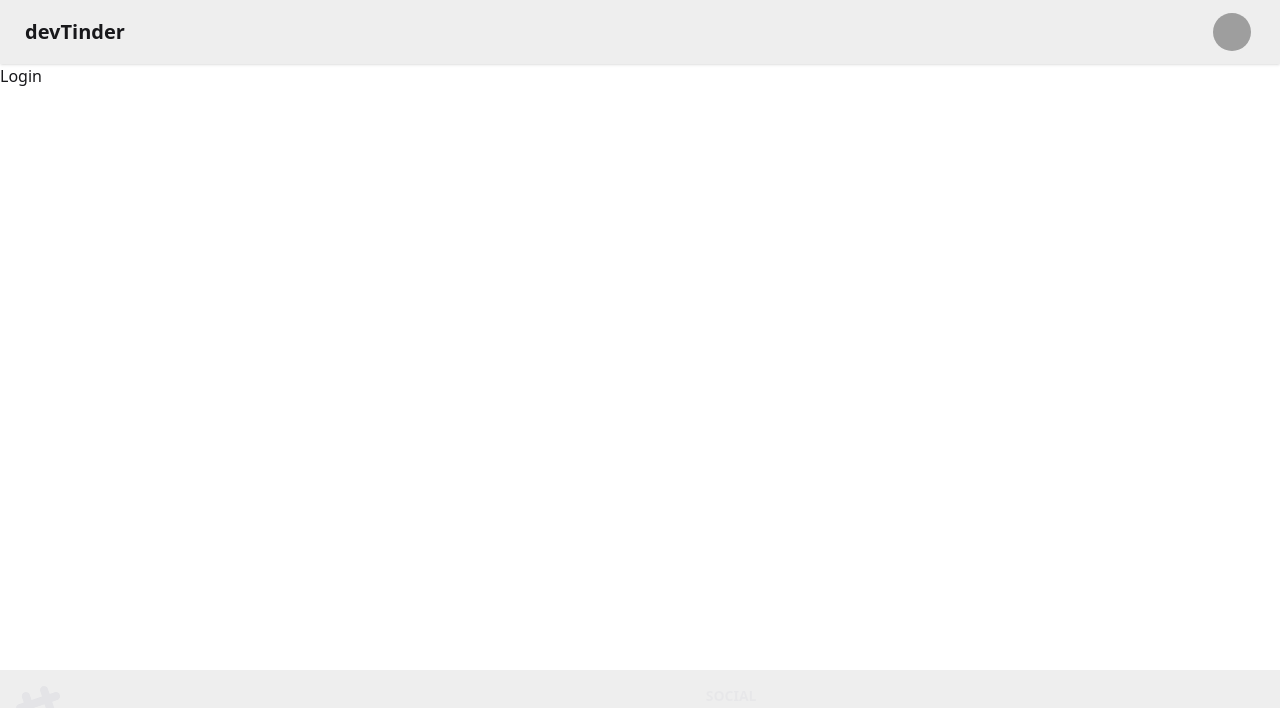
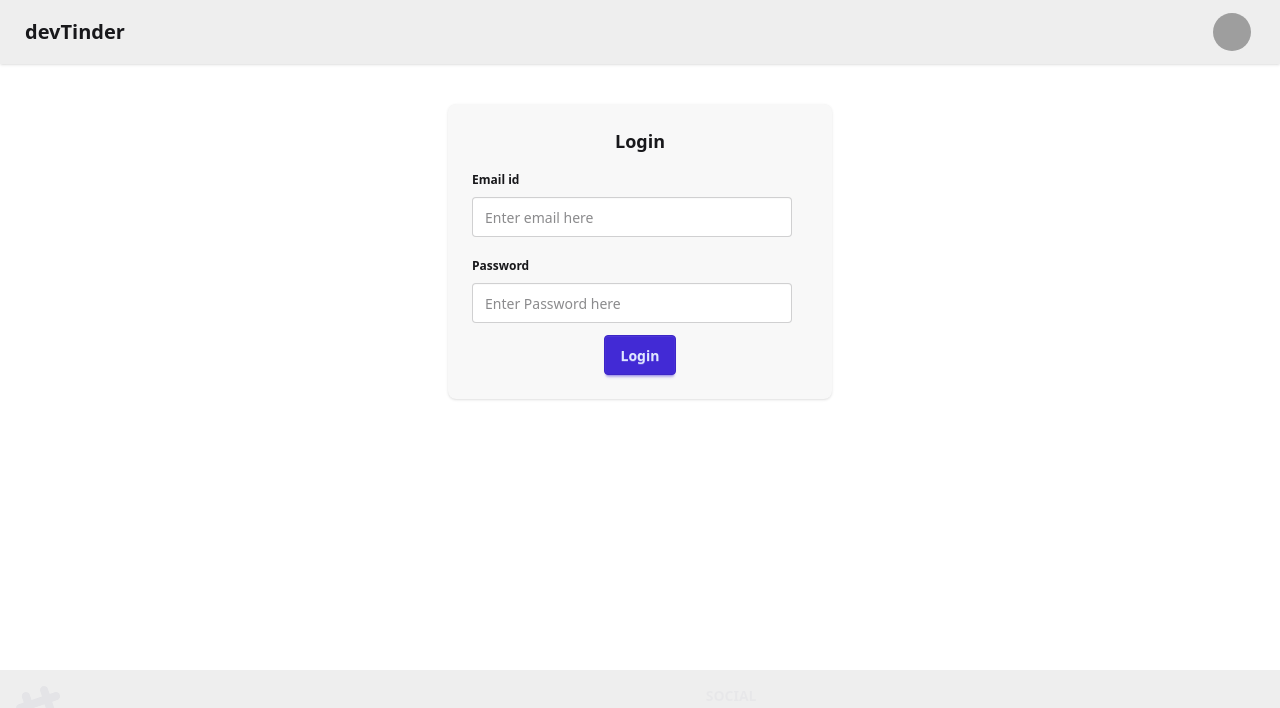
Before and after one commit to sagarkataria/sk-devTinder, a React (Vite) app: page /login in a window 1280 px wide. Shown: the top 708 px of the page. Built offline with nearby package versions, Linux system fonts and the light colour scheme; grey boxes are pictures that could not be loaded.

Commit message:
feat: add login functionality with form handling and axios integration

```diff
--- a/package.json
+++ b/package.json
@@ -11,6 +11,7 @@
   },
   "dependencies": {
     "@tailwindcss/vite": "^4.0.15",
+    "axios": "^1.8.4",
     "react": "^19.0.0",
     "react-dom": "^19.0.0",
     "react-router-dom": "^6.30.0",
--- a/src/Body.jsx
+++ b/src/Body.jsx
@@ -3,7 +3,7 @@ import { Outlet } from 'react-router-dom';
 import Footer from './Footer';
 const Body = () => {
   return (
-    <div>
+    <div className='flex flex-col min-h-screen'>
       <NavBar />
       <Outlet />
       <Footer />
--- a/src/Login.jsx
+++ b/src/Login.jsx
@@ -1,7 +1,56 @@
+import { useState } from 'react';
+import axios from 'axios';
 const Login = () => {
-    return (
-     <div>Login</div>
-    );
-}
+  const [emailId, setEmailID] = useState('');
+  const [password, setPassword] = useState('');
 
+  const handleLogin = async () => {
+    try {
+      const res = axios.post(
+        'http://localhost:7777/login',
+        {
+          emailId,
+          password,
+        },
+        { withCredentials: true },
+      );
+    } catch (error) {
+      console.error(error);
+    }
+  };
+  return (
+    <div className="flex py-10 justify-center">
+      <div className="card bg-base-200 w-96 shadow-sm">
+        <div className="card-body">
+          <h2 className="card-title justify-center">Login</h2>
+          <fieldset className="fieldset">
+            <legend className="fieldset-legend">Email id</legend>
+            <input
+              type="text"
+              className="input"
+              value={emailId}
+              placeholder="Enter email here"
+              onChange={(e) => setEmailID(e.target.value)}
+            />
+          </fieldset>
+          <fieldset className="fieldset">
+            <legend className="fieldset-legend">Password</legend>
+            <input
+              type="password"
+              className="input"
+              value={password}
+              placeholder="Enter Password here"
+              onChange={(e) => setPassword(e.target.value)}
+            />
+          </fieldset>
+          <div className="card-actions justify-center">
+            <button className="btn btn-primary" onClick={handleLogin}>
+              Login
+            </button>
+          </div>
+        </div>
+      </div>
+    </div>
+  );
+};
 export default Login;
```
Also changed, not shown: 1 other file (tests, documents, lock files or other folders).
